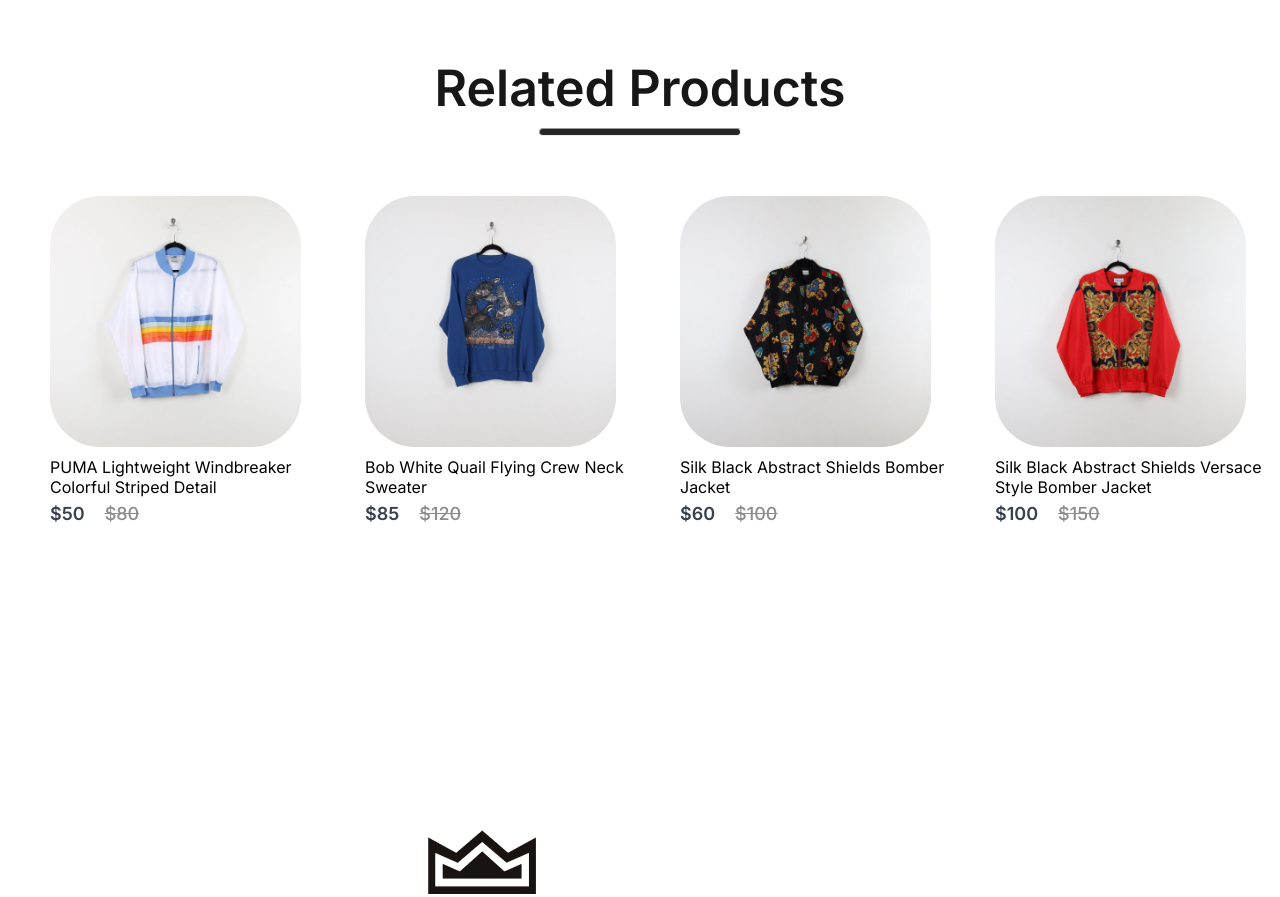
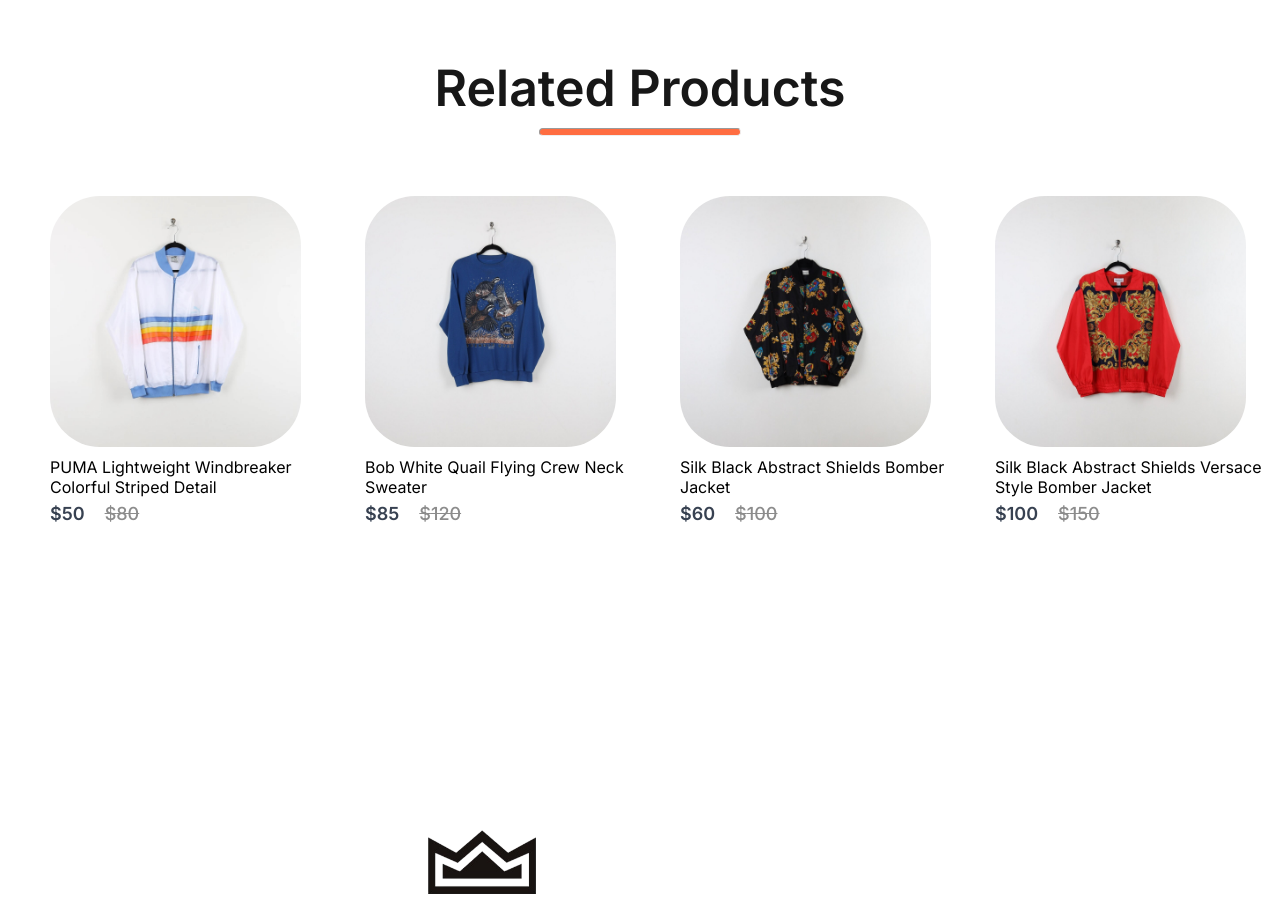
Before and after one commit to lesore0789/vintagefits-MERN, a React (Create React App) app in the folder frontend/: page /product/1 in a window 1280 px wide. Shown: the part 1400-2297 px from the top of the page. Built offline with nearby package versions, Linux system fonts and the light colour scheme.

Commit message:
related products styling

```diff
--- a/frontend/src/Components/RelatedProducts/RelatedProducts.css
+++ b/frontend/src/Components/RelatedProducts/RelatedProducts.css
@@ -2,26 +2,26 @@
   display: flex;
   flex-direction: column;
   align-items: center;
-  gap: 10px;
+  gap: 0.625rem;
   height: 90vh;
 }
 
 .relatedproducts h1 {
   color: #171717;
-  font-size: 50px;
+  font-size: 3.125rem;
   font-weight: 600;
 }
 
 .relatedproducts hr {
-  width: 200px;
-  height: 6px;
-  border-radius: 10px;
-  background: #252525;
+  width: 12.5rem;
+  height: 0.375rem;
+  border-radius: 0.625rem;
+  background: #ff6d41;
 }
 
 .relatedproducts-item {
-  margin-top: 50px;
+  margin-top: 3.125rem;
   display: flex;
-  gap: 30px;
-  margin-left: 50px
+  gap: 1.875rem;
+  margin-left: 3.125rem
 }
```
